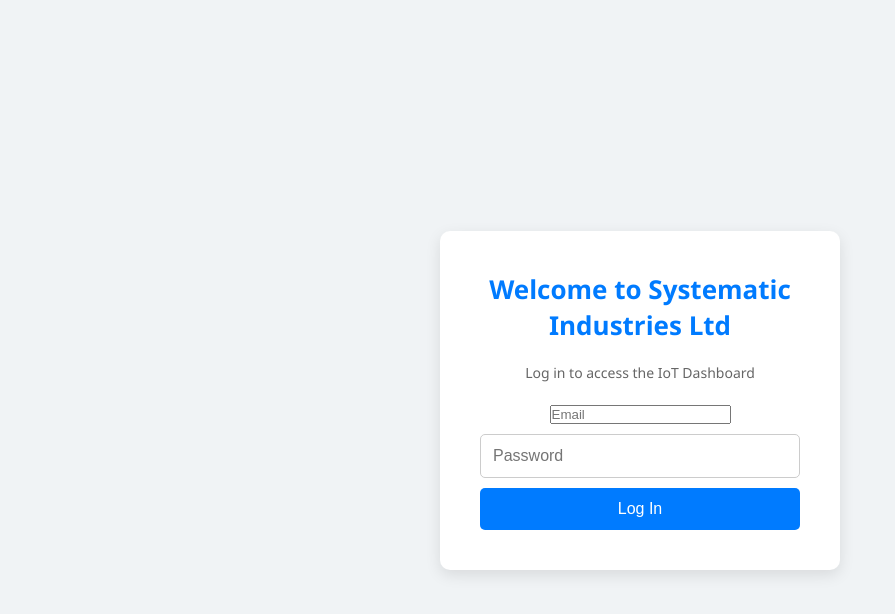
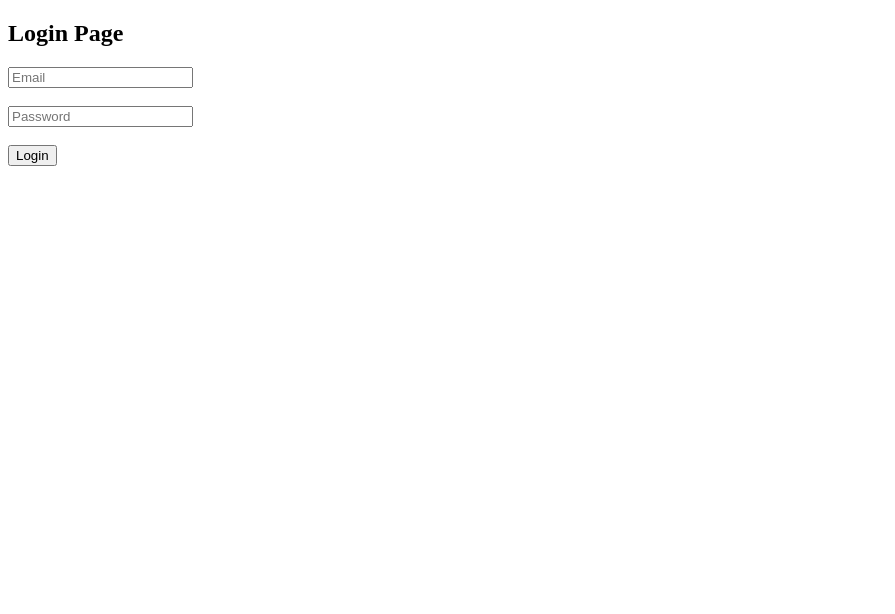
Before and after one commit to StressOn/Sys, a plain HTML site: page index.html in a window 1280 px wide. Shown: the whole page, without its empty margins (0-895 px from the left). Drawn offline with Linux system fonts and the light colour scheme; no server answers.

Commit message:
index.html

```diff
--- a/index.html
+++ b/index.html
@@ -1,161 +1,44 @@
 <!DOCTYPE html>
 <html lang="en">
 <head>
-    <meta charset="UTF-8">
-    <meta name="viewport" content="width=device-width, initial-scale=1.0">
-    <title>Systematic Industries Ltd - IoT Dashboard Login</title>
-    <!-- Add Firebase SDK -->
-    <script src="https://www.gstatic.com/firebasejs/9.23.0/firebase-app-compat.js"></script>
-    <!-- Firebase Authentication -->
-    <script src="https://www.gstatic.com/firebasejs/9.23.0/firebase-auth-compat.js"></script>
-    <!-- Firebase Database -->
-    <script src="https://www.gstatic.com/firebasejs/9.23.0/firebase-database-compat.js"></script>
-    <style>
-        /* General reset */
-        * {
-            box-sizing: border-box;
-            margin: 0;
-            padding: 0;
-        }
-
-        /* Body styling */
-        body {
-            font-family: 'Segoe UI', Tahoma, Geneva, Verdana, sans-serif;
-            background-color: #f0f3f5;
-            display: flex;
-            justify-content: center;
-            align-items: center;
-            height: 100vh;
-            color: #333;
-        }
-
-        /* Container for the form */
-        .login-container {
-            background-color: #ffffff;
-            padding: 40px;
-            max-width: 400px;
-            width: 100%;
-            border-radius: 10px;
-            box-shadow: 0 5px 15px rgba(0, 0, 0, 0.1);
-            text-align: center;
-        }
-
-        /* Company branding */
-        .login-container h1 {
-            color: #007BFF;
-            font-size: 26px;
-            margin-bottom: 20px;
-        }
-
-        .login-container p {
-            font-size: 14px;
-            color: #666;
-            margin-bottom: 20px;
-        }
-
-        /* Input field styling */
-        input[type="text"], input[type="password"] {
-            width: 100%;
-            padding: 12px;
-            margin: 10px 0;
-            border: 1px solid #ccc;
-            border-radius: 5px;
-            font-size: 16px;
-        }
-
-        /* Button styling */
-        button {
-            width: 100%;
-            padding: 12px;
-            background-color: #007BFF;
-            color: white;
-            border: none;
-            border-radius: 5px;
-            font-size: 16px;
-            cursor: pointer;
-            transition: background-color 0.3s ease;
-        }
-
-        button:hover {
-            background-color: #0056b3;
-        }
-
-        /* Error message styling */
-        .error-message {
-            color: red;
-            font-size: 14px;
-            margin-top: 10px;
-            display: none; /* Initially hidden */
-        }
-    </style>
+  <meta charset="UTF-8">
+  <title>Login</title>
+  <script src="https://www.gstatic.com/firebasejs/9.22.0/firebase-app-compat.js"></script>
+  <script src="https://www.gstatic.com/firebasejs/9.22.0/firebase-auth-compat.js"></script>
+  <script src="https://www.gstatic.com/firebasejs/9.22.0/firebase-database-compat.js"></script>
+  <script src="firebase-config.js"></script> <!-- Import Firebase Config -->
 </head>
 <body>
-    <div class="login-container">
-        <h1>Welcome to Systematic Industries Ltd</h1>
-        <p>Log in to access the IoT Dashboard</p>
 
-        <!-- Input fields for email and password -->
-        <input type="email" id="emailInput" placeholder="Email">
-        <input type="password" id="passwordInput" placeholder="Password">
+  <h2>Login Page</h2>
 
-        <button id="loginButton">Log In</button>
+  <input type="email" id="email" placeholder="Email"><br><br>
+  <input type="password" id="password" placeholder="Password"><br><br>
+  <button onclick="login()">Login</button>
 
-        <!-- Error message -->
-        <div class="error-message" id="errorMessage">
-            Incorrect email or password. Please try again.
-        </div>
-    </div>
+  <script>
+    function login() {
+      const email = document.getElementById("email").value;
+      const password = document.getElementById("password").value;
 
-    <script>
-        // Firebase configuration
-        const firebaseConfig = {
-            apiKey: "AIzaSyBIf_5OwMDRKm35I0x3v5LbibYyrBrug9k",
-            authDomain: "customer-2-88220.firebaseapp.com",
-            databaseURL: "https://customer-2-88220-default-rtdb.firebaseio.com",
-            projectId: "customer-2-88220",
-            storageBucket: "customer-2-88220.appspot.com",
-            messagingSenderId: "1234567890",
-            appId: "1:1234567890:web:abcdef1234567890"
-        };
+      auth.signInWithEmailAndPassword(email, password)
+        .then((userCredential) => {
+          alert("Login Successful!");
+          // Redirect to main page
+          window.location.href = "main.html";
+        })
+        .catch((error) => {
+          alert("Login Failed: " + error.message);
+        });
+    }
 
-        // Initialize Firebase
-        const app = firebase.initializeApp(firebaseConfig);
-        const auth = firebase.auth();
-        const database = firebase.database();
+    // Auto-redirect if already logged in
+    auth.onAuthStateChanged((user) => {
+      if (user) {
+        window.location.href = "main.html";
+      }
+    });
+  </script>
 
-        // Check if user is already logged in
-        auth.onAuthStateChanged((user) => {
-            if (user) {
-                console.log('User is logged in:', user);
-                window.location.href = 'main.html'; // Redirect to main page if logged in
-            } else {
-                console.log('User is not logged in');
-            }
-        });
-
-        // Handle login
-        document.getElementById('loginButton').addEventListener('click', function() {
-            const email = document.getElementById('emailInput').value;
-            const password = document.getElementById('passwordInput').value;
-
-            // Sign in with Firebase
-            auth.signInWithEmailAndPassword(email, password)
-                .then((userCredential) => {
-                    // Login successful
-                    console.log('Login successful:', userCredential.user);
-                    window.location.href = 'main.html'; // Redirect to main page
-                })
-                .catch((error) => {
-                    // Show error message
-                    document.getElementById('errorMessage').style.display = 'block';
-                    console.error('Login error:', error.message);
-                });
-        });
-
-        // Disable right-click context menu
-        document.addEventListener('contextmenu', function(event) {
-            event.preventDefault();
-        });
-    </script>
 </body>
 </html>
```
